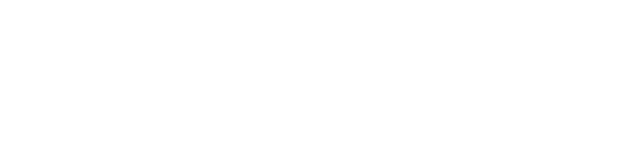
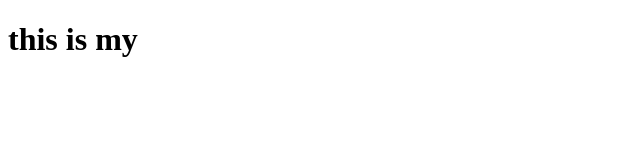
Before and after one commit to rovaidkhan07/New-Repo1, a plain HTML site: page index.html in a window 1280 px wide. Shown: the whole page, without its empty margins (0-640 px from the left). Drawn offline with Linux system fonts and the light colour scheme.

Commit message:
new features added

```diff
--- a/index.html
+++ b/index.html
@@ -6,7 +6,7 @@
     <title>Document</title>
 </head>
 <body>
-
+    <h1>this is my </h1>
 </body>
 <script src="first.js"></script>
 </html>
```
Also changed, not shown: first.js (line endings or trailing spaces).
